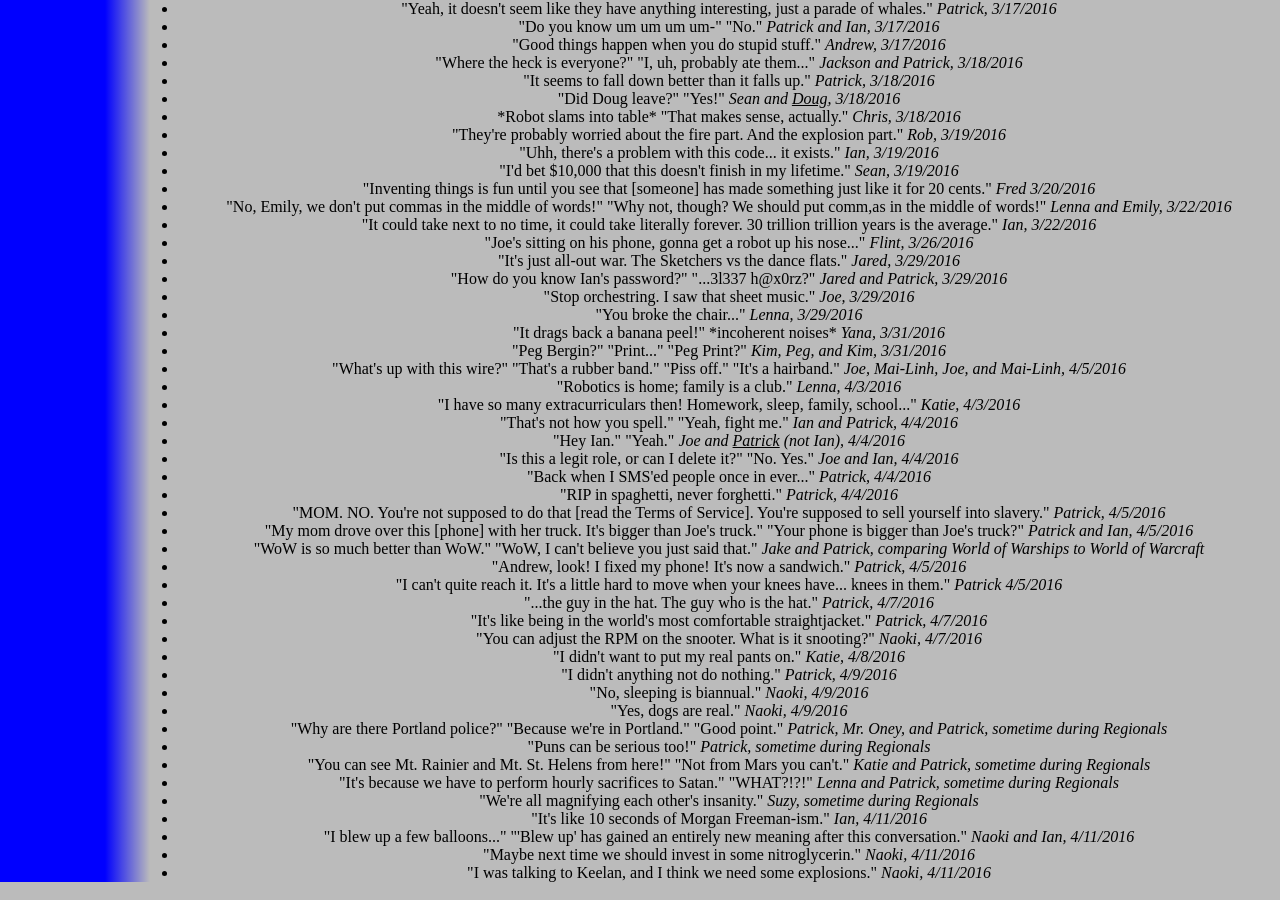
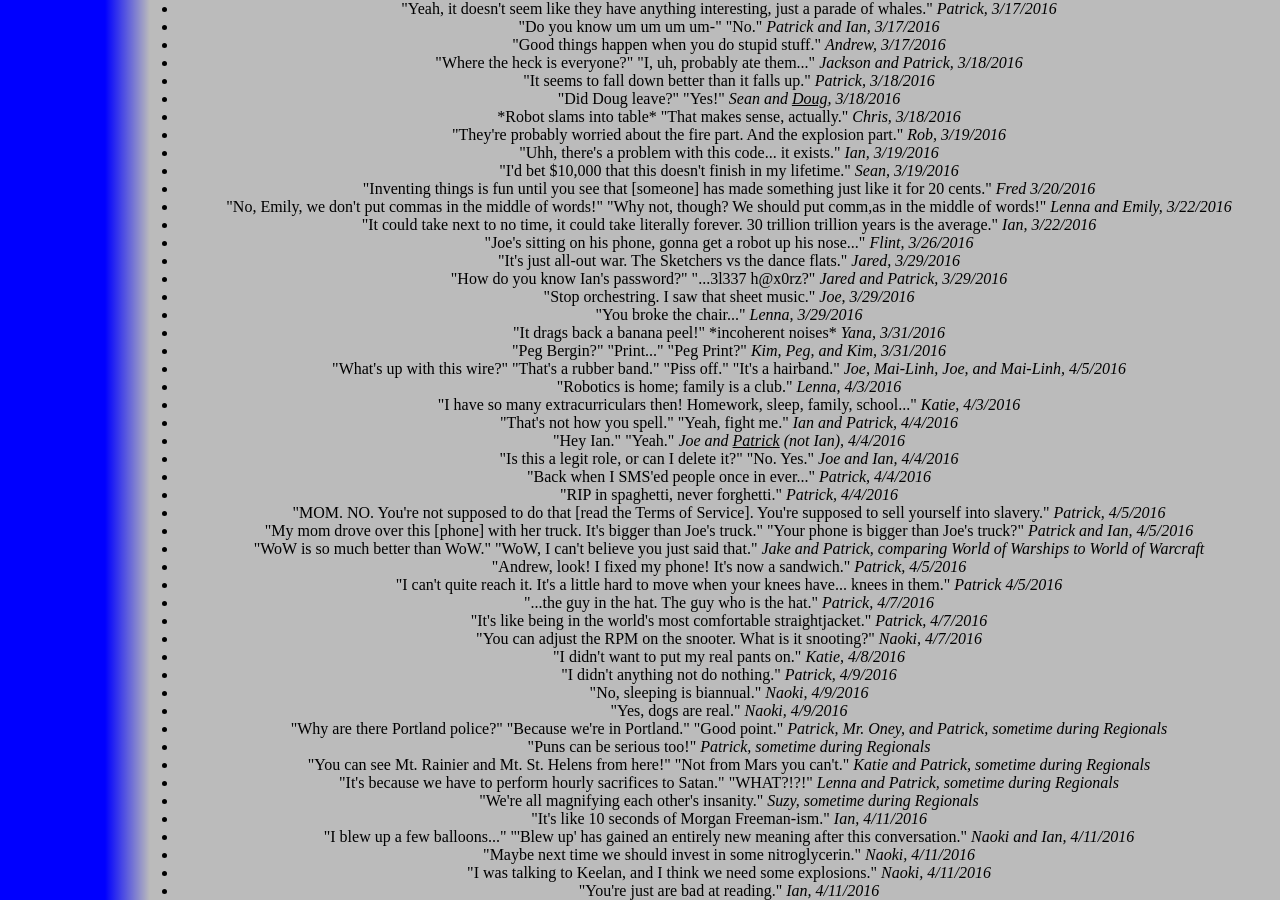
Before and after one commit to katiebugmoon/FRC4131.github.io, a Jekyll site: the page built from media/2016/quotes.html, in a window 1280 px wide and 900 px high, scrolled down 2320 px. Built offline with Jekyll 4.4.1, drawn with Linux system fonts in a browser that asks for light colours; nearby versions of some CDN libraries.

Commit message:
Update quotes.html

```diff
--- a/media/2016/quotes.html
+++ b/media/2016/quotes.html
@@ -171,4 +171,5 @@ title: Build Season 2016 Quotes
 	<li>"I blew up a few balloons..." "'Blew up' has gained an entirely new meaning after this conversation." <i>Naoki and Ian, 4/11/2016</i></li>
 	<li>"Maybe next time we should invest in some nitroglycerin." <i>Naoki, 4/11/2016</i></li>
 	<li>"I was talking to Keelan, and I think we need some explosions." <i>Naoki, 4/11/2016</i></li>
+	<li>"You're just are bad at reading." <i>Ian, 4/11/2016</i></li>
 </ul><center>
```
